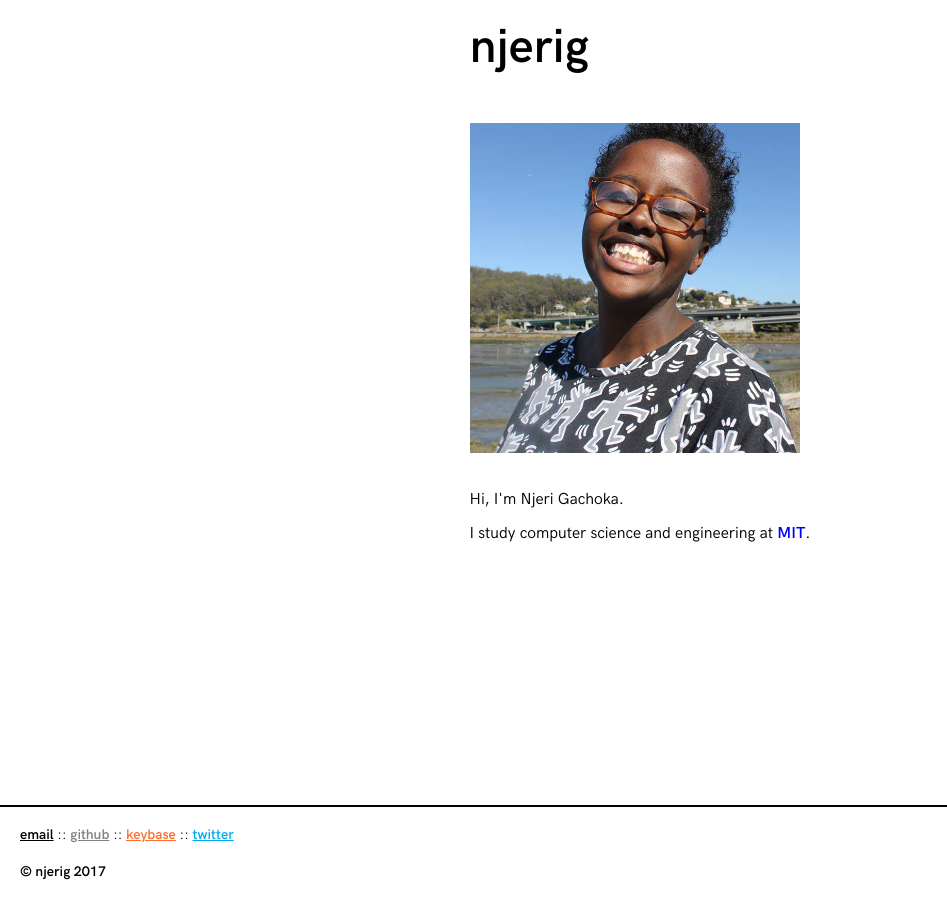
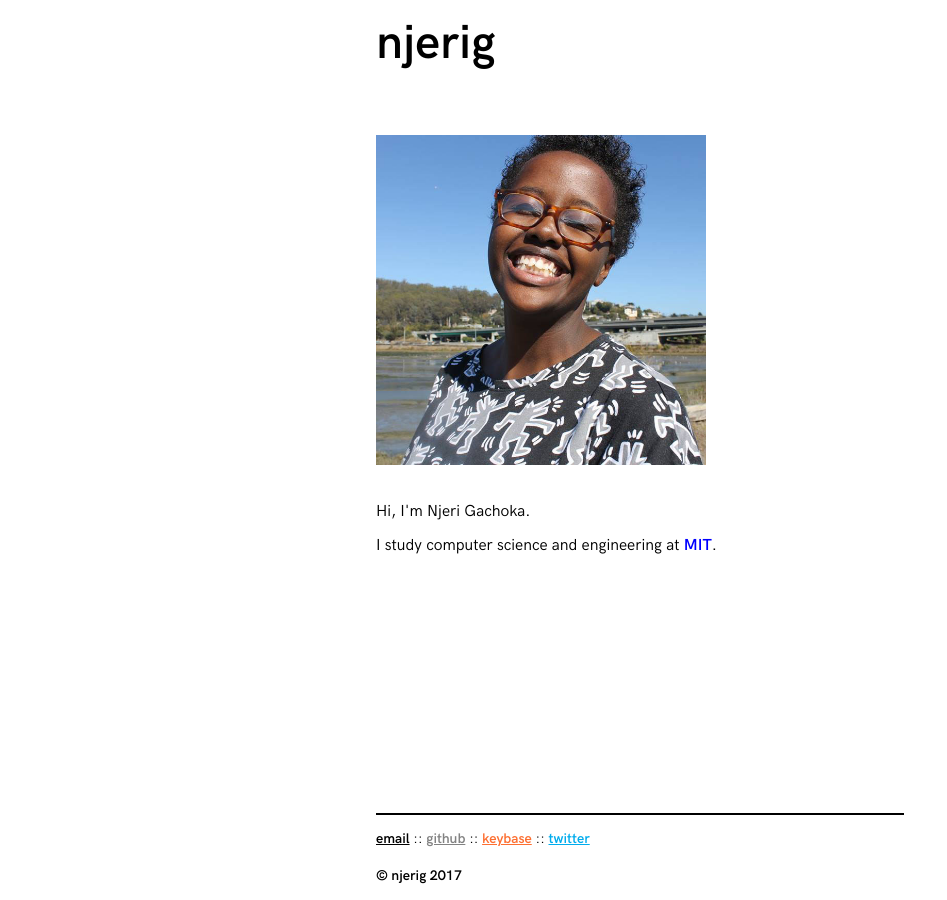
Before and after one commit to njerig/personal-website, a Jekyll site: the page built from index.html, in a window 1280 px wide. Shown: the whole page, without its empty margins (0-947 px from the left). Built offline with Jekyll 4.4.1, drawn with Linux system fonts in a browser that asks for light colours; some web fonts are replaced.

Commit message:
center everything

```diff
--- a/_layouts/hp.html
+++ b/_layouts/hp.html
@@ -1,10 +1,8 @@
 ---
 layout: blank
 ---
-<div class="not-footer">
 {% include header.html %}
 <main>
   {{ content }}
 </main>
-</div>
 {% include footer.html %}
--- a/css/styles.scss
+++ b/css/styles.scss
@@ -5,20 +5,45 @@
 
 /*____________________________________________*/
 
-html { height: 100%; }
+html {
+  height: 100%;
+  font-size: 100%;
+}
 
 body {
   display: flex;
   flex-direction: column;
   min-height: 100vh;
+  margin: 0 auto;
+  max-width: 35rem;
   font-family: $font-family;
   font-weight: $regular;
   background-color: $white;
 }
 
 header {
+  width: inherit;
+  margin-bottom: 3rem;
+  padding: 1rem 1rem 0;
   font-weight: bold;
-  margin-bottom: 3em;
+}
+
+main {
+  width:inherit;
+  flex: 1 0 auto;
+  padding: 0 1rem;
+}
+
+section {
+  margin-top: 2em;
+}
+
+footer {
+  margin: 3rem 1rem 0;
+  padding: 1rem 0;
+  border-top: 2px solid;
+  font-size: 14px;
+  font-weight: $semibold;
 }
 
 nav.main {
@@ -36,22 +61,6 @@ nav.social {
   > #gh { color: $gh-grey; }
   > #kb { color: $kb-orange; }
   > #tw { color: $tw-blue; }
-}
-
-main {
-  flex: 1;
-}
-
-section {
-  margin-top: 2em;
-}
-
-footer {
-  margin: 0;
-  padding: 20px;
-  border-top: 2px solid;
-  font-size: 14px;
-  font-weight: $semibold;
 }
 
 h1,
@@ -85,13 +94,6 @@ img {
     width: 330px;
     height: auto;
   }
-}
-
-.not-footer {
-  margin: 20px auto;
-  max-width: 35em;
-  min-height: 100%;
-  flex: 1 0 auto;
 }
 
 @media (max-width: 330px) {
```
Also changed, not shown: css/components.scss (added), 1 other file.
